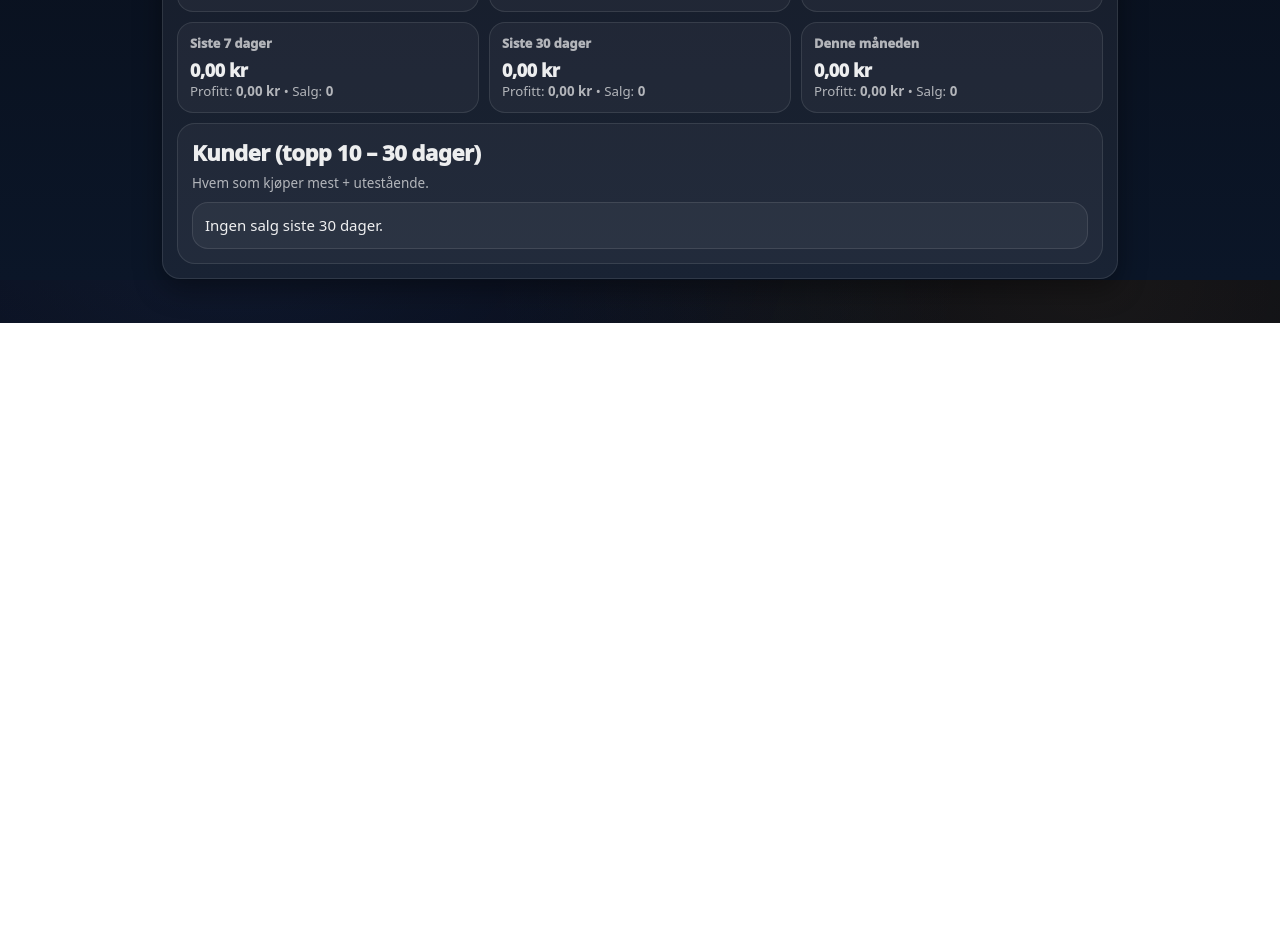
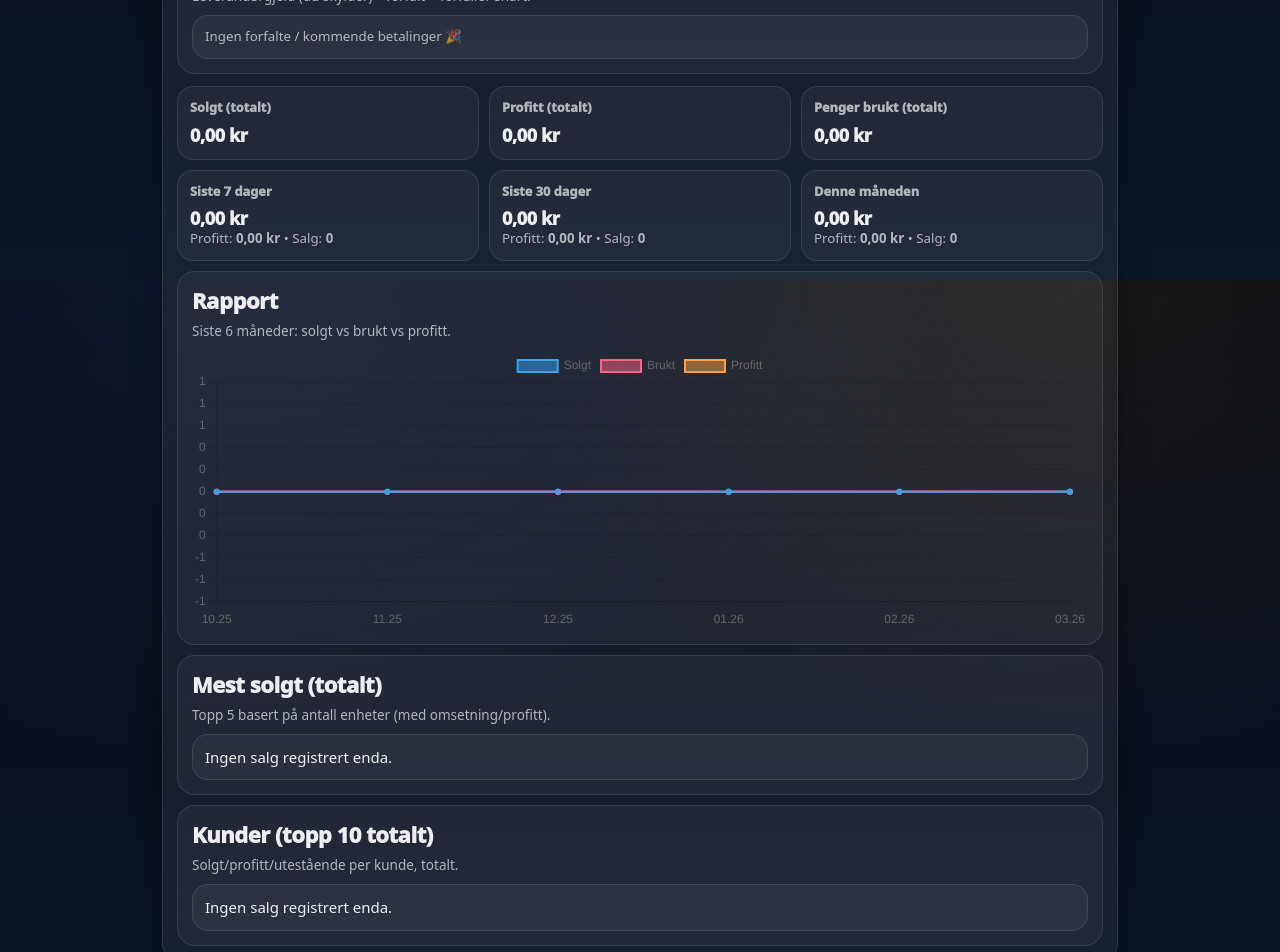
Before and after one commit to nikolaihoffmann-svg/Nikasso-, a React (Vite) app: page / in a window 1280 px wide. Shown: the part 520-1472 px from the top of the page. Before the commit the page ends 843 px from the top, so only its background shows below. Built offline with nearby package versions, Linux system fonts and the light colour scheme.

Commit message:
Update Oversikt.tsx

```diff
--- a/src/pages/Oversikt.tsx
+++ b/src/pages/Oversikt.tsx
@@ -1,5 +1,5 @@
 // src/pages/Oversikt.tsx
-import React, { useMemo, useState } from "react";
+import React, { useEffect, useMemo, useRef, useState } from "react";
 import {
   fmtKr,
   getItems,
@@ -16,6 +16,10 @@ import {
   Sale,
   SaleLine,
 } from "../app/storage";
+
+import { Chart, registerables } from "chart.js";
+
+Chart.register(...registerables);
 
 function toNum(v: string) {
   const n = Number(String(v).replace(",", "."));
@@ -46,6 +50,35 @@ function isAfter(dateIso: string, from: Date) {
 
 function startOfMonth(d = new Date()) {
   return new Date(d.getFullYear(), d.getMonth(), 1, 0, 0, 0, 0);
+}
+
+function monthKey(d: Date) {
+  const y = d.getFullYear();
+  const m = String(d.getMonth() + 1).padStart(2, "0");
+  return `${y}-${m}`;
+}
+
+function parseDateOnly(dateStr?: string) {
+  if (!dateStr) return null;
+  const d = new Date(`${dateStr}T12:00:00`);
+  return Number.isFinite(d.getTime()) ? d : null;
+}
+
+function daysUntil(dueDate?: string) {
+  const d = parseDateOnly(dueDate);
+  if (!d) return null;
+  const now = new Date();
+  const diff = d.getTime() - now.getTime();
+  return Math.ceil(diff / (1000 * 60 * 60 * 24));
+}
+
+function dueLabel(dueDate?: string) {
+  const n = daysUntil(dueDate);
+  if (n === null) return null;
+  if (n < 0) return { kind: "overdue" as const, text: `Forfalt (${Math.abs(n)}d)` };
+  if (n === 0) return { kind: "soon" as const, text: "Forfaller i dag" };
+  if (n <= 7) return { kind: "soon" as const, text: `Forfaller om ${n}d` };
+  return { kind: "ok" as const, text: `Forfaller om ${n}d` };
 }
 
 function saleLinesSafe(s: Sale): SaleLine[] {
@@ -81,6 +114,9 @@ export function Oversikt() {
 
   const [saldoOpen, setSaldoOpen] = useState(false);
   const [saldoInput, setSaldoInput] = useState(String(saldo));
+
+  const chartRef = useRef<HTMLCanvasElement | null>(null);
+  const chartInst = useRef<Chart | null>(null);
 
   const byItemId = useMemo(() => {
     const items = getItems();
@@ -127,7 +163,6 @@ export function Oversikt() {
     const spentTotal = purchases.reduce((a, p) => a + (Number(p.total) || 0), 0);
     const spent30 = purchases.filter((p) => isAfter(p.createdAt, from30)).reduce((a, p) => a + (Number(p.total) || 0), 0);
 
-    // “Når alt er betalt inn” minus “det du skylder”
     const netWhenSettled = Number(saldo) + unpaidSalesTotal + unpaidReceivablesTotal - unpaidPayablesTotal;
 
     return {
@@ -157,13 +192,195 @@ export function Oversikt() {
     };
   }, [sales, receivables, payables, purchases, saldo, from7, from30, fromMonth, byItemId]);
 
-  const perCustomer30 = useMemo(() => {
+  // Varsler leverandør (du skylder)
+  const alerts = useMemo(() => {
+    const list = payables
+      .map((p) => ({ p, remain: Math.max(0, payableRemaining(p)), label: dueLabel(p.dueDate) }))
+      .filter((x) => x.remain > 0)
+      .sort((a, b) => {
+        const ad = parseDateOnly(a.p.dueDate)?.getTime() ?? Number.POSITIVE_INFINITY;
+        const bd = parseDateOnly(b.p.dueDate)?.getTime() ?? Number.POSITIVE_INFINITY;
+        return ad - bd;
+      });
+
+    const overdue = list.filter((x) => x.label?.kind === "overdue").slice(0, 5);
+    const soon = list.filter((x) => x.label?.kind === "soon").slice(0, 5);
+
+    return { overdue, soon };
+  }, [payables]);
+
+  // Topp solgt (totalt, ikke bare 30 dager)
+  const mostSoldAll = useMemo(() => {
+    const map = new Map<string, { itemId: string; name: string; qty: number; revenue: number; profit: number }>();
+
+    for (const s of sales) {
+      const lines = saleLinesSafe(s);
+      for (const l of lines) {
+        const key = l.itemId || l.itemName;
+
+        const unitCost = Number.isFinite(Number(l.unitCostAtSale))
+          ? Number(l.unitCostAtSale)
+          : byItemId.get(l.itemId)?.cost ?? 0;
+
+        const prev = map.get(key) || { itemId: String(l.itemId), name: String(l.itemName), qty: 0, revenue: 0, profit: 0 };
+        const qty = Number(l.qty) || 0;
+        const rev = (Number(l.unitPrice) || 0) * qty;
+        const prof = ((Number(l.unitPrice) || 0) - unitCost) * qty;
+
+        prev.qty += qty;
+        prev.revenue += rev;
+        prev.profit += prof;
+
+        map.set(key, prev);
+      }
+    }
+
+    const arr = Array.from(map.values());
+    arr.sort((a, b) => b.qty - a.qty || b.revenue - a.revenue);
+    return arr.slice(0, 5);
+  }, [sales, byItemId]);
+
+  // Chart data (last 6 months): revenue vs spent + profit
+  const chartData = useMemo(() => {
+    const months: string[] = [];
+    const now = new Date();
+    for (let i = 5; i >= 0; i--) {
+      const d = new Date(now.getFullYear(), now.getMonth() - i, 1);
+      months.push(monthKey(d));
+    }
+
+    const revBy = new Map<string, number>();
+    const profitBy = new Map<string, number>();
+    for (const m of months) {
+      revBy.set(m, 0);
+      profitBy.set(m, 0);
+    }
+
+    for (const s of sales) {
+      const d = new Date(s.createdAt);
+      if (!Number.isFinite(d.getTime())) continue;
+      const k = monthKey(d);
+      if (!revBy.has(k)) continue;
+      revBy.set(k, (revBy.get(k) || 0) + (Number(s.total) || 0));
+      profitBy.set(k, (profitBy.get(k) || 0) + calcProfitForSale(s));
+    }
+
+    const spentBy = new Map<string, number>();
+    for (const m of months) spentBy.set(m, 0);
+
+    for (const p of purchases) {
+      const d = new Date(p.createdAt);
+      if (!Number.isFinite(d.getTime())) continue;
+      const k = monthKey(d);
+      if (!spentBy.has(k)) continue;
+      spentBy.set(k, (spentBy.get(k) || 0) + (Number(p.total) || 0));
+    }
+
+    const labels = months.map((m) => {
+      const [y, mm] = m.split("-");
+      return `${mm}.${y.slice(2)}`; // 03.26
+    });
+
+    return {
+      labels,
+      revenue: months.map((m) => Math.round((revBy.get(m) || 0) * 100) / 100),
+      spent: months.map((m) => Math.round((spentBy.get(m) || 0) * 100) / 100),
+      profit: months.map((m) => Math.round((profitBy.get(m) || 0) * 100) / 100),
+    };
+  }, [sales, purchases, byItemId]);
+
+  // Render chart
+  useEffect(() => {
+    const canvas = chartRef.current;
+    if (!canvas) return;
+
+    // destroy old
+    if (chartInst.current) {
+      chartInst.current.destroy();
+      chartInst.current = null;
+    }
+
+    const ctx = canvas.getContext("2d");
+    if (!ctx) return;
+
+    chartInst.current = new Chart(ctx, {
+      type: "line",
+      data: {
+        labels: chartData.labels,
+        datasets: [
+          {
+            label: "Solgt",
+            data: chartData.revenue,
+            tension: 0.25,
+            borderWidth: 2,
+            pointRadius: 2,
+          },
+          {
+            label: "Brukt",
+            data: chartData.spent,
+            tension: 0.25,
+            borderWidth: 2,
+            pointRadius: 2,
+          },
+          {
+            label: "Profitt",
+            data: chartData.profit,
+            tension: 0.25,
+            borderWidth: 2,
+            pointRadius: 2,
+          },
+        ],
+      },
+      options: {
+        responsive: true,
+        maintainAspectRatio: false,
+        plugins: {
+          legend: { display: true, position: "top" },
+          tooltip: {
+            callbacks: {
+              label: (c) => `${c.dataset.label}: ${fmtKr(Number(c.parsed.y) || 0)}`,
+            },
+          },
+        },
+        scales: {
+          y: {
+            ticks: {
+              callback: (v) => {
+                const n = Number(v);
+                if (!Number.isFinite(n)) return String(v);
+                // short format
+                if (Math.abs(n) >= 1000000) return `${Math.round(n / 100000) / 10}M`;
+                if (Math.abs(n) >= 1000) return `${Math.round(n / 100) / 10}k`;
+                return `${Math.round(n)}`;
+              },
+            },
+            grid: { drawBorder: false },
+          },
+          x: {
+            grid: { display: false },
+          },
+        },
+      },
+    });
+
+    return () => {
+      if (chartInst.current) {
+        chartInst.current.destroy();
+        chartInst.current = null;
+      }
+    };
+  }, [chartData]);
+
+  // Top customers (total)
+  const perCustomerAll = useMemo(() => {
     const map = new Map<string, { name: string; revenue: number; profit: number; unpaid: number; count: number }>();
-    const list = sales.filter((s) => isAfter(s.createdAt, from30));
 
-    for (const s of list) {
+    for (const s of sales) {
       const key = s.customerId ? `c:${s.customerId}` : "anon";
-      const name = s.customerName || (s.customerId ? customers.find((c) => c.id === s.customerId)?.name : null) || "Anonym";
+      const name =
+        s.customerName ||
+        (s.customerId ? customers.find((c) => c.id === s.customerId)?.name : null) ||
+        "Anonym";
 
       const prev = map.get(key) || { name, revenue: 0, profit: 0, unpaid: 0, count: 0 };
       prev.revenue += Number(s.total) || 0;
@@ -176,7 +393,7 @@ export function Oversikt() {
     const arr = Array.from(map.values());
     arr.sort((a, b) => b.revenue - a.revenue);
     return arr.slice(0, 10);
-  }, [sales, customers, from30, byItemId]);
+  }, [sales, customers, byItemId]);
 
   function openSaldoModal() {
     setSaldoInput(String(saldo));
@@ -192,8 +409,9 @@ export function Oversikt() {
   return (
     <div className="card">
       <div className="cardTitle">Oversikt</div>
-      <div className="cardSub">Alt samlet: penger, utestående, innkjøp og profitt.</div>
+      <div className="cardSub">Mer statistikk + rapport + varsler.</div>
 
+      {/* Penger */}
       <div className="card" style={{ marginTop: 0 }}>
         <div className="cardTitle" style={{ fontSize: 18, marginBottom: 8 }}>
           Penger
@@ -224,6 +442,43 @@ export function Oversikt() {
         </div>
       </div>
 
+      {/* Varsler */}
+      <div className="card">
+        <div className="cardTitle">Varsler</div>
+        <div className="cardSub">Leverandørgjeld (du skylder) – forfalt + forfaller snart.</div>
+
+        <div className="list">
+          {alerts.overdue.length === 0 && alerts.soon.length === 0 ? (
+            <div className="item">
+              <div className="itemMeta">Ingen forfalte / kommende betalinger 🎉</div>
+            </div>
+          ) : null}
+
+          {alerts.overdue.map(({ p, remain, label }) => (
+            <div key={p.id} className="item low">
+              <p className="itemTitle">{p.supplierName}</p>
+              <div className="itemMeta">
+                <span className="badge danger">{label?.text ?? "Forfalt"}</span>{" "}
+                <span className="badge warn">Gjenstår: {fmtKr(remain)}</span>
+                {p.dueDate ? <> • Forfall: <b>{p.dueDate}</b></> : null}
+              </div>
+            </div>
+          ))}
+
+          {alerts.soon.map(({ p, remain, label }) => (
+            <div key={p.id} className="item">
+              <p className="itemTitle">{p.supplierName}</p>
+              <div className="itemMeta">
+                <span className="badge warn">{label?.text ?? "Forfaller snart"}</span>{" "}
+                <span className="badge warn">Gjenstår: {fmtKr(remain)}</span>
+                {p.dueDate ? <> • Forfall: <b>{p.dueDate}</b></> : null}
+              </div>
+            </div>
+          ))}
+        </div>
+      </div>
+
+      {/* KPI */}
       <div className="metricGrid" style={{ marginTop: 12 }}>
         <div className="metricCard">
           <div className="metricTitle">Solgt (totalt)</div>
@@ -243,28 +498,67 @@ export function Oversikt() {
         <div className="metricCard">
           <div className="metricTitle">Siste 7 dager</div>
           <div className="metricValue">{fmtKr(totals.revenue7)}</div>
-          <div className="itemMeta">Profitt: <b>{fmtKr(totals.profit7)}</b> • Salg: <b>{totals.count7}</b></div>
+          <div className="itemMeta">
+            Profitt: <b>{fmtKr(totals.profit7)}</b> • Salg: <b>{totals.count7}</b>
+          </div>
         </div>
         <div className="metricCard">
           <div className="metricTitle">Siste 30 dager</div>
           <div className="metricValue">{fmtKr(totals.revenue30)}</div>
-          <div className="itemMeta">Profitt: <b>{fmtKr(totals.profit30)}</b> • Salg: <b>{totals.count30}</b></div>
+          <div className="itemMeta">
+            Profitt: <b>{fmtKr(totals.profit30)}</b> • Salg: <b>{totals.count30}</b>
+          </div>
         </div>
         <div className="metricCard">
           <div className="metricTitle">Denne måneden</div>
           <div className="metricValue">{fmtKr(totals.revenueM)}</div>
-          <div className="itemMeta">Profitt: <b>{fmtKr(totals.profitM)}</b> • Salg: <b>{totals.countM}</b></div>
+          <div className="itemMeta">
+            Profitt: <b>{fmtKr(totals.profitM)}</b> • Salg: <b>{totals.countM}</b>
+          </div>
         </div>
       </div>
 
+      {/* Chart */}
       <div className="card">
-        <div className="cardTitle">Kunder (topp 10 – 30 dager)</div>
-        <div className="cardSub">Hvem som kjøper mest + utestående.</div>
+        <div className="cardTitle">Rapport</div>
+        <div className="cardSub">Siste 6 måneder: solgt vs brukt vs profitt.</div>
+
+        <div style={{ height: 280 }}>
+          <canvas ref={chartRef} />
+        </div>
+      </div>
+
+      {/* Mest solgt (totalt) */}
+      <div className="card">
+        <div className="cardTitle">Mest solgt (totalt)</div>
+        <div className="cardSub">Topp 5 basert på antall enheter (med omsetning/profitt).</div>
+
         <div className="list">
-          {perCustomer30.length === 0 ? (
-            <div className="item">Ingen salg siste 30 dager.</div>
+          {mostSoldAll.length === 0 ? (
+            <div className="item">Ingen salg registrert enda.</div>
           ) : (
-            perCustomer30.map((c) => (
+            mostSoldAll.map((x) => (
+              <div key={x.itemId || x.name} className="item">
+                <p className="itemTitle">{x.name}</p>
+                <div className="itemMeta">
+                  Antall: <b>{x.qty}</b> • Solgt: <b>{fmtKr(x.revenue)}</b> • Profitt: <b>{fmtKr(x.profit)}</b>
+                </div>
+              </div>
+            ))
+          )}
+        </div>
+      </div>
+
+      {/* Kunder (totalt) */}
+      <div className="card">
+        <div className="cardTitle">Kunder (topp 10 totalt)</div>
+        <div className="cardSub">Solgt/profitt/utestående per kunde, totalt.</div>
+
+        <div className="list">
+          {perCustomerAll.length === 0 ? (
+            <div className="item">Ingen salg registrert enda.</div>
+          ) : (
+            perCustomerAll.map((c) => (
               <div key={c.name} className="item">
                 <p className="itemTitle">{c.name}</p>
                 <div className="itemMeta">
```
